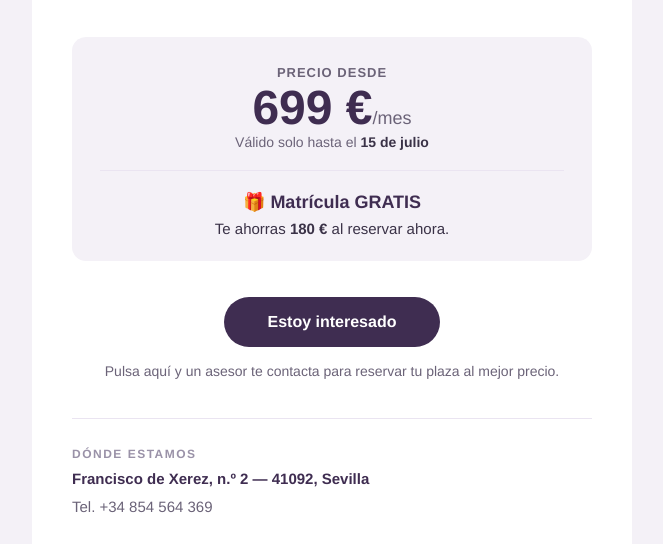
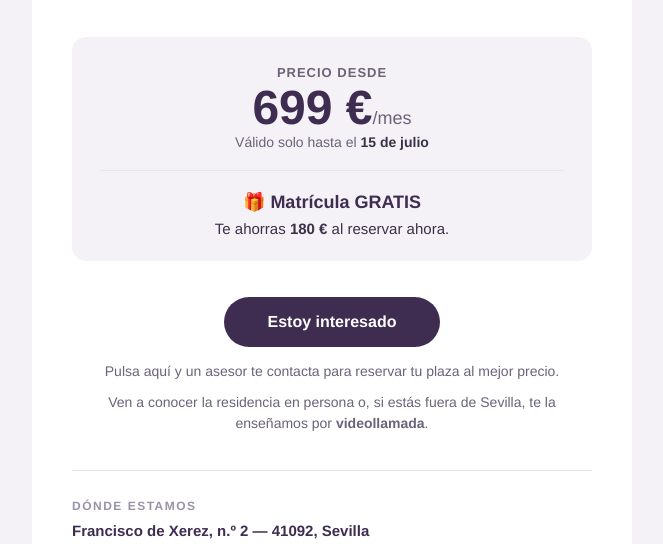
Before and after one commit to activum-innovacion/mail-yugo-3-julio, a website: page yugo-cartuja-admisiones.html in a window 1280 px wide. Shown: the part 978-1522 px from the top of the page, without its empty margins (308-971 px from the left). Drawn offline with Linux system fonts and the light colour scheme.

Commit message:
Mantener nota de visita (presencial/videollamada) bajo el CTA

```diff
--- a/yugo-cartuja-admisiones.html
+++ b/yugo-cartuja-admisiones.html
@@ -100,6 +100,9 @@
               <p style="margin:14px 0 0 0;font-size:14px;line-height:1.5;color:#6B6378;">
                 Pulsa aquí y un asesor te contacta para reservar tu plaza al mejor precio.
               </p>
+              <p style="margin:10px 0 0 0;font-size:14px;line-height:1.5;color:#6B6378;">
+                Ven a conocer la residencia en persona o, si estás fuera de Sevilla, te la enseñamos por <strong>videollamada</strong>.
+              </p>
             </td>
           </tr>
 
```
